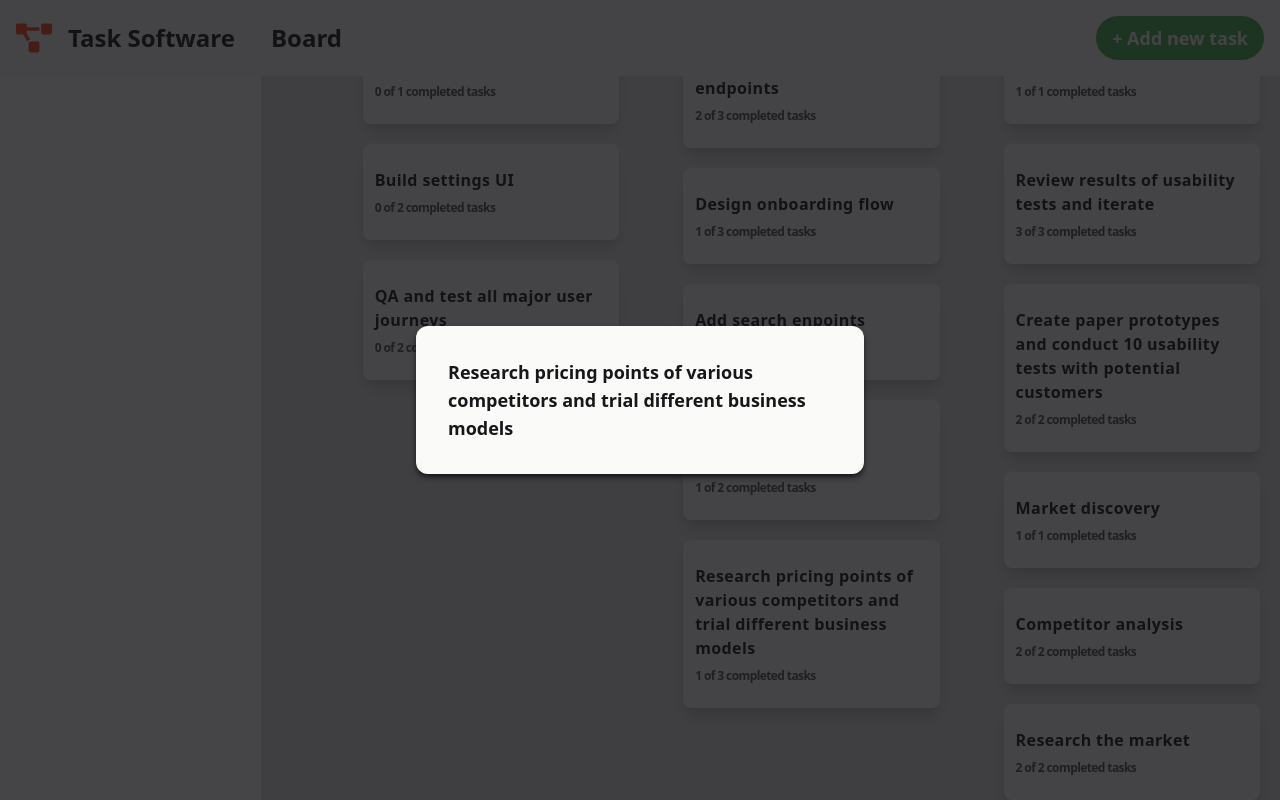
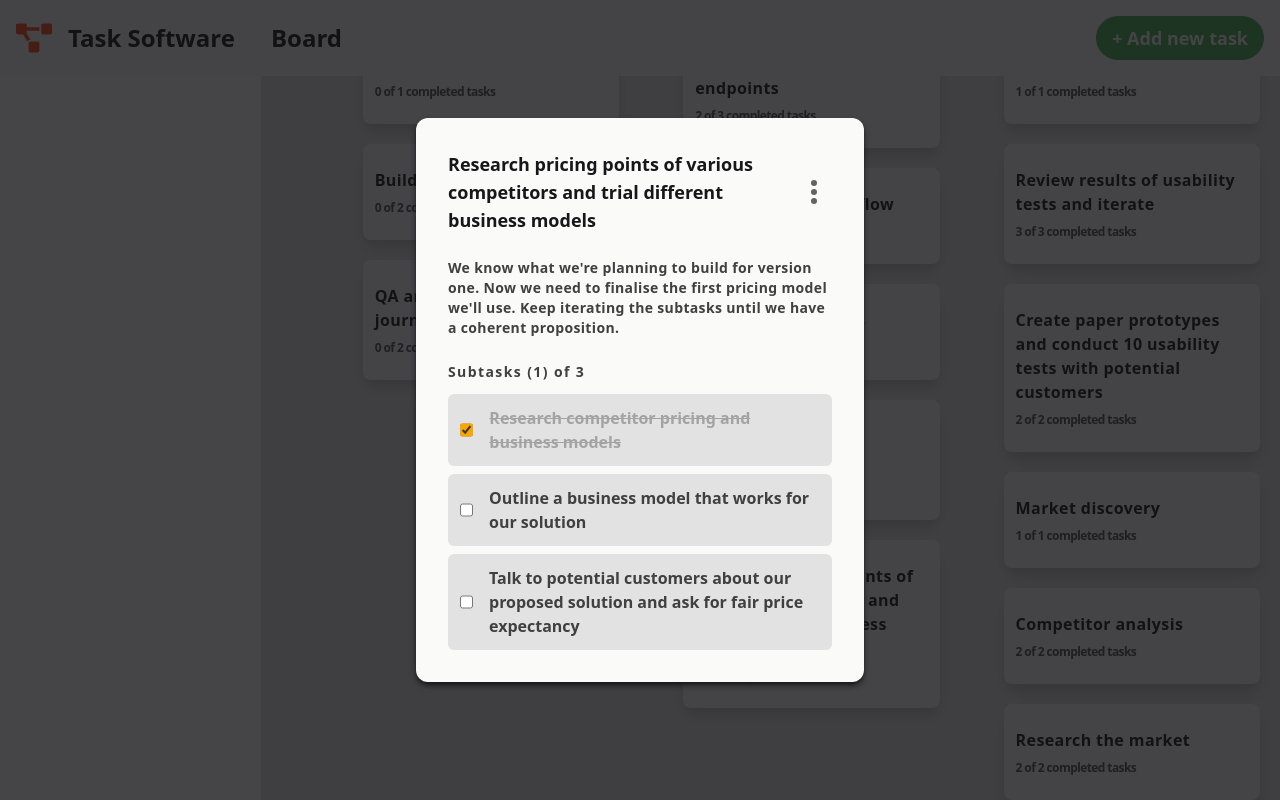
Before and after one commit to alexandru-posirca/Task-Management-Software, a React (Vite) app: page / in a window 1280 px wide. Both pictures are taken after a click on the element 811 px from the left and 624 px from the top of the page. Built offline with nearby package versions, Linux system fonts and the light colour scheme.

Commit message:
Ellipsis menu task actions & Display subtasks

```diff
--- a/src/components/Column.jsx
+++ b/src/components/Column.jsx
@@ -28,7 +28,7 @@ function Column({ colIndex }) {
 
   return (
     <div
-    className="max-w-[420px] px-5 md:px-0 w-full md:max-w-[350px] mx-5 scrollbar-hide pt-6 md:pt-[90px]">
+    className="max-w-[420px] px-5 md:px-0 w-full md:max-w-[350px] mx-5 scrollbar-hide pt-6 md:pt-[100px]">
       <p
       className="flex items-center gap-2 tracking-widest text-gray-400 font-semibold md:tracking-[3px]"
       >
--- a/src/components/Content.jsx
+++ b/src/components/Content.jsx
@@ -33,7 +33,7 @@ function Content() {
 
   return (
     <div
-    className={windowSize[0] >= 768 && sidebarActive ? 'bg-gray-100 overflow-x-scroll h-screen scrollbar-hide flex gap-6 dark:bg-gray-500 ml-[261px]' : 'bg-gray-100 overflow-x-scroll h-screen scrollbar-hide flex gap-6 dark:bg-gray-500 flex-col items-center'}
+    className={windowSize[0] >= 768 && sidebarActive ? 'bg-gray-100 overflow-x-scroll h-screen scrollbar-hide flex gap-6 dark:bg-gray-500 ml-[261px]' : 'bg-gray-100 overflow-x-scroll h-screen scrollbar-hide flex gap-6 dark:bg-gray-500 flex-col items-center pt-[70px]'}
     >
       {
         windowSize[0] >= 768 && (
--- /dev/null
+++ b/src/components/EllipsisMenu.jsx
@@ -0,0 +1,33 @@
+function EllipsisMenu({ type, setActiveEditModal, setActiveDeleteModal}) {
+  return (
+    <div
+    className={
+      type === 'Boards'
+      ? "absolute top-16 right-5" : 'absolute top-6 right-4'
+    }
+    >
+      <div className="flex items-center justify-end">
+        <div
+        className="text-sm w-40 font-medium z-50 shadow-md shadow-gray-500 bg-white-main dark:bg-gray-500 space-y-4 py-5 px-4 rounded-lg h-auto pr-12"
+        >
+          <p
+          onClick={() => {
+              setActiveEditModal()
+          }}
+          className="cursor-pointer dark:text-gray-300 text-gray-500"
+          >
+            Edit {type}
+          </p>
+          <p
+          onClick={() => setActiveDeleteModal()}
+          className="cursor-pointer text-orange-500"
+          >
+            Delete {type}
+          </p>
+        </div>
+      </div>
+    </div>
+  )
+}
+
+export default EllipsisMenu
--- /dev/null
+++ b/src/components/SubTask.jsx
@@ -0,0 +1,35 @@
+import { useDispatch, useSelector } from "react-redux";
+import sliceBoards from "../redux/sliceBoards";
+
+function SubTask({ index, taskIndex, colIndex }) {
+  const dispatch = useDispatch();
+  const boards = useSelector(state => state.boards);
+  const board = boards.find(board => board.statusActive);
+  const columns = board.columnsList;
+  const col = columns.find((column, i) => colIndex === i);
+  const task = col.tasksList.find((col, i) => taskIndex === i);
+  const subtask = task.subTasks.find((subtask, i) => i === index);
+  const completed = subtask.statusCompleted;
+
+  const onChange = () => {
+    dispatch(
+      sliceBoards.actions.setSubTaskCompleted({ index, taskIndex, colIndex })
+    );
+  };
+
+  return (
+    <div className="w-full flex items-center justify-start gap-4 p-3 rounded-md relative bg-gray-100 hover:bg-gray-200 dark:hover:bg-gray-500 dark:bg-gray-500">
+      <input
+        type="checkbox"
+        className="size-4 accent-orange-300 cursor-pointer"
+        checked={completed}
+        onChange={onChange}
+      />
+        <p className={completed ? "line-through opacity-30" : "text-gray-400"}>
+        {subtask.titleSubTask}
+        </p>
+    </div>
+  );
+}
+
+export default SubTask;
--- a/src/modals/TaskModal.jsx
+++ b/src/modals/TaskModal.jsx
@@ -1,5 +1,9 @@
 import { useState } from "react"
 import { useDispatch, useSelector } from "react-redux"
+import EllipsisMenu from "../components/EllipsisMenu"
+import ellipsis from "../assets/ellipsis.svg"
+import Subtask from "../components/SubTask"
+
 
 function TaskModal({ colIndex, taskIndex, setTaskModalActive }) {
   const dispatch = useDispatch()
@@ -19,6 +23,15 @@ function TaskModal({ colIndex, taskIndex, setTaskModalActive }) {
 
   const [status, setstatus] = useState(task.statusTask)
   const [newColIndex, setNewColIndex] = useState(columns.indexOf(col))
+  const [ellipsisMenuActive, setEllipsisMenuActive] = useState(false)
+
+  const setActiveEditModal = () => {
+
+  }
+
+  const setActiveDeleteModal = () => {
+
+  }
 
   return (
     <div
@@ -29,6 +42,40 @@ function TaskModal({ colIndex, taskIndex, setTaskModalActive }) {
           <h1 className="text-lg">
             {task.titleTask}
           </h1>
+          <img
+            src={ellipsis}
+            onClick={() => {
+            setEllipsisMenuActive(state => !state)
+            }}
+            className="cursor-pointer"
+            />
+            {
+              ellipsisMenuActive && <EllipsisMenu
+              setActiveEditModal={setActiveEditModal}
+              setActiveDeleteModal={setActiveDeleteModal}
+              type='Task'
+              />
+            }
+        </div>
+        <p className="text-sm font-semibold tracking-wide text-gray-400 pt-6">
+          {task.descriptionTask}
+        </p>
+        <p className="text-sm tracking-widest pt-6 text-gray-400">
+            Subtasks ({completed}) of {subTasks.length}
+        </p>
+        <div className="mt-3 space-y-2">
+          {
+            subTasks.map((subtask, i) => {
+              return(
+                <Subtask
+                index={i}
+                taskIndex={taskIndex}
+                colIndex={colIndex}
+                key={i}
+                />
+              )
+            })
+          }
         </div>
       </div>
     </div>
--- a/src/redux/sliceBoards.js
+++ b/src/redux/sliceBoards.js
@@ -35,6 +35,14 @@ import data from "../data/data.json";
       const newCol = board.columnsList.find((col, index) => index === newColIndex);
       newCol.tasksList.push(task);
     },
+    setSubTaskCompleted: (state, action) => {
+      const payload = action.payload;
+      const board = state.find(board => board.statusActive);
+      const col = board.columnsList.find((col, i) => i === payload.colIndex);
+      const task = col.tasksList.find((task, i) => i === payload.taskIndex);
+      const subtask = task.subTasks.find((subtask, i) => i === payload.index);
+      subtask.statusCompleted = !subtask.statusCompleted;
+    },
   }
 })
 
```
Also changed, not shown: src/assets/ellipsis.svg (added).
